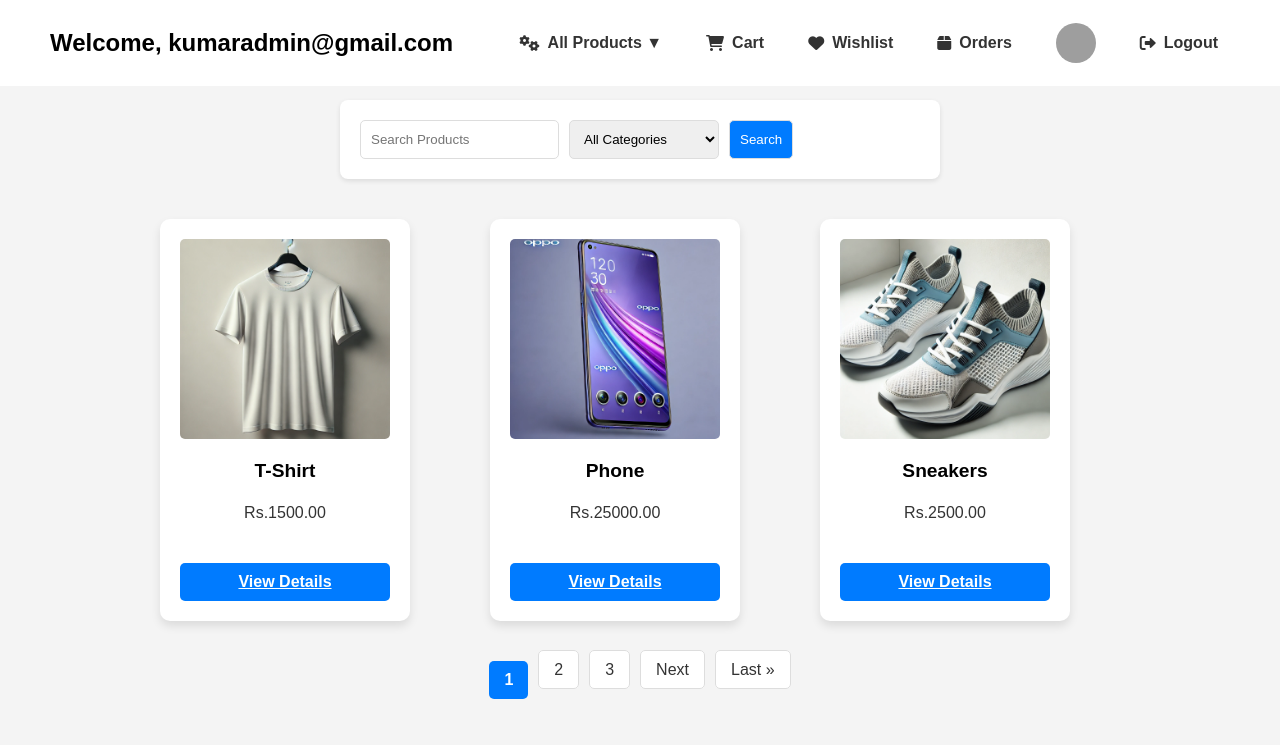
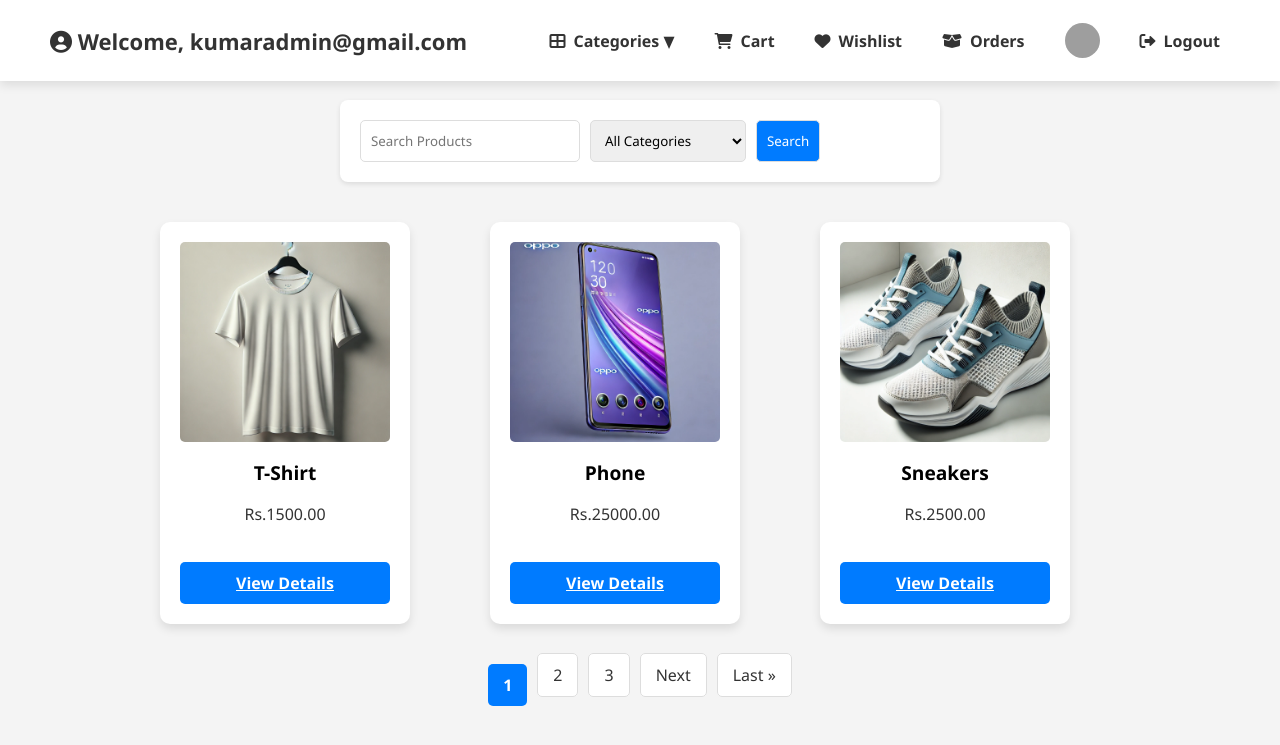
Before and after one commit to KumarDha34/Django-Ecommerce-project, a Django app: page /accounts/user_dashboard/ in a window 1280 px wide. Shown: the top 745 px of the page. Run offline with Django 5.2, Linux system fonts and the light colour scheme; a user stored in the database is signed in; data comes from the database, SQL or seed files in the repository; grey boxes are pictures that could not be loaded.

Commit message:
Update UserDashboard

```diff
--- a/accounts/templates/accounts/user_dashboard.html
+++ b/accounts/templates/accounts/user_dashboard.html
@@ -4,45 +4,42 @@
     <meta charset="UTF-8" />
     <meta name="viewport" content="width=device-width, initial-scale=1.0" />
     <title>ShopNow - Best Online Shopping</title>
-    <link rel="stylesheet" href="https://cdnjs.cloudflare.com/ajax/libs/font-awesome/6.0.0/css/all.min.css" />
+    <link
+      rel="stylesheet"
+      href="https://cdnjs.cloudflare.com/ajax/libs/font-awesome/6.0.0/css/all.min.css"
+    />
     <style>
       * {
       margin: 0;
       padding: 0;
       box-sizing: border-box;
-        font-family: 'Arial', sans-serif;
+      font-family: 'Segoe UI', Tahoma, Geneva, Verdana, sans-serif;
     }
+
     body {
       background: #f4f4f4;
       padding-top: 80px;
     }
 
-      /* Global Header Styling */
     header {
       position: fixed;
       top: 0;
       left: 0;
       width: 100%;
-        background: rgba(255, 255, 255, 0.95);
+      background: white;
       padding: 15px 50px;
       display: flex;
       justify-content: space-between;
       align-items: center;
       z-index: 1000;
-        transition: box-shadow 0.3s ease-in-out;
-      }
-      header.scrolled {
-        box-shadow: 0 4px 10px rgba(0, 0, 0, 0.15);
+      box-shadow: 0 4px 10px rgba(0, 0, 0, 0.1);
     }
 
-      /* Logo Styling */
-      .logo {
-        font-size: 24px;
-        font-weight: bold;
+    header h2 {
+      font-size: 22px;
       color: #333;
     }
 
-      /* Navigation Menu */
     nav ul {
       list-style: none;
       display: flex;
@@ -51,7 +48,6 @@
     }
 
     nav ul li {
-        display: inline-block;
       position: relative;
     }
 
@@ -59,10 +55,10 @@
       text-decoration: none;
       color: #333;
       font-weight: bold;
-        padding: 8px 12px;
       display: flex;
       align-items: center;
       gap: 8px;
+      padding: 8px 10px;
       transition: color 0.3s ease, transform 0.3s ease;
     }
 
@@ -72,23 +68,9 @@
     }
 
     .profile-img {
-        width: 40px;
-        height: 40px;
+      width: 35px;
+      height: 35px;
       border-radius: 50%;
-      }
-      /* Dropdown Menu */
-      .dropdown {
-        position: relative;
-        cursor: pointer;
-      }
-
-      .dropdown span {
-        font-weight: bold;
-        color: #333;
-        padding: 8px 12px;
-        display: flex;
-        align-items: center;
-        gap: 10px;
     }
 
     .dropdown-content {
@@ -266,41 +240,34 @@
     </style>
   </head>
   <body>
+    {% block navbar %}
     <header>
-      <h2>Welcome, {{ request.user.username }}</h2>
+    <h2><i class="fas fa-user-circle"></i> Welcome, {{ request.user.username }}</h2>
     <nav>
       <ul>
         <li class="dropdown">
-            <a href="{% url 'user_dashboard' %}"><i class="fas fa-cogs"></i> All Products ▼</a>
+          <a href="{% url 'user_dashboard' %}"><i class="fas fa-th-large"></i> Categories ▼</a>
           <div class="dropdown-content">
             {% if categories %}
               {% for category in categories %}
                 <a href="{% url 'category_products' category.id %}">{{ category.name }}</a>
               {% endfor %}
             {% else %}
-                <a href="#">No categories available</a>
+              <a href="#">No categories</a>
             {% endif %}
           </div>
         </li>
-          <li>
-            <a href="{% url 'cart' %}"><i class="fas fa-shopping-cart"></i> Cart</a>
-          </li>
-          <li>
-            <a href="{% url 'wishlist' %}"><i class="fas fa-heart"></i> Wishlist</a>
-          </li>
-          <li>
-            <a href="{% url 'user_orders' %}"><i class="fas fa-box"></i> Orders</a>
-          </li>
-          <li>
-            <a href="{% url 'profile' %}"><img src="{{ request.user.profile_picture.url }}" alt="Profile" class="profile-img" /></a>
-          </li>
-          <li>
-            <a href="{% url 'logout' %}"><i class="fas fa-sign-out-alt"></i> Logout</a>
-          </li>
+        <li><a href="{% url 'cart' %}"><i class="fas fa-shopping-cart"></i> Cart</a></li>
+        <li><a href="{% url 'wishlist' %}"><i class="fas fa-heart"></i> Wishlist</a></li>
+        <li><a href="{% url 'user_orders' %}"><i class="fas fa-box-open"></i> Orders</a></li>
+        <li><a href="{% url 'profile' %}"><img src="{{ request.user.profile_picture.url }}" alt="Profile" class="profile-img" /></a></li>
+        <li><a href="{% url 'logout' %}"><i class="fas fa-sign-out-alt"></i> Logout</a></li>
       </ul>
     </nav>
   </header>
-    <!-- Search & Filter -->
+    {% endblock %}
+
+    {% block filter %}
     <form method="GET" class="search-bar">
       <input type="text" name="search" placeholder="Search Products" value="{{ request.GET.search }}" />
       <select name="category">
```
Also changed, not shown: other parts of accounts/templates/accounts/user_dashboard.html (+21 -28 lines). Lines whose indentation alone changed are shown as unchanged.
